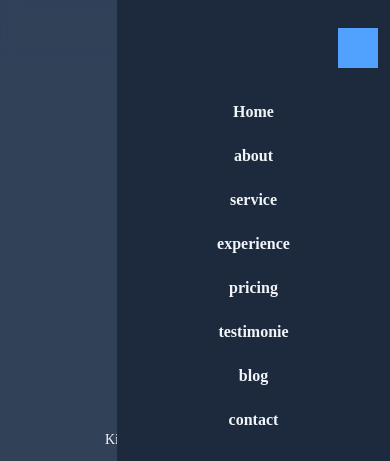
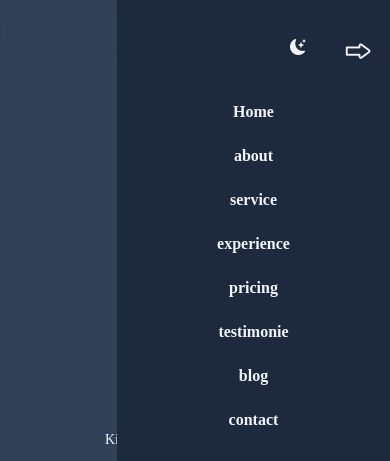
Before and after one commit to Bills-6/Landing-page-babon.com, a plain HTML site: page index.html in a window 390 px wide. Shown: the top 461 px of the page. Drawn offline with nearby package versions, Linux system fonts and the light colour scheme; a web font is replaced by a local one.

Commit message:
add head-nav mobile

```diff
--- a/index.html
+++ b/index.html
@@ -14,7 +14,13 @@
 		<div class="container h-full mx-auto flex items-center justify-betweeen">
 			<ul class="navlist flex flex-col gap-5 items-center py-4 fixed h-screen w-[70vw] bg-slate-800 top-0 right-0 lg:static lg:bg-[unset] lg:items-center lg:justify-betweeen lg:flex-row lg:gap-8">
 				<div class="head-nav-mobile w-full p-3 flex items-center justify-end gap-5 lg:hidden">
-					<button class="w-[40px] h-[40px] bg-blue-400" id="darkmode-button-mobile"> </button>
+					<button class="w-[40px] h-[40px] hover:cursor-pointer" id="darkmode-button-mobile">
+						<i class="bi bi-moon-stars-fill text-slate-100" id="icon-darkmode-mobile"></i>
+					</button>
+
+					<button class="w-[40px] h-[40px] hover:cursor-pointer" id="close-navbar">
+						<i class="bi bi-forward text-[30px] text-slate-100"></i>
+					</button>
 				</div>
 
 				<li class="nav-item font-bold text-slate-100"><a href="#hero">Home</a></li>
```
